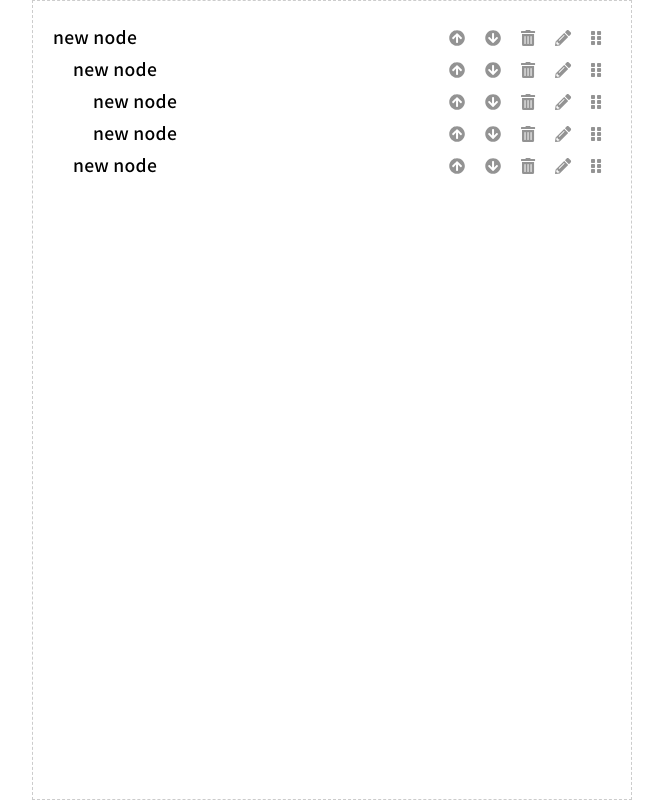
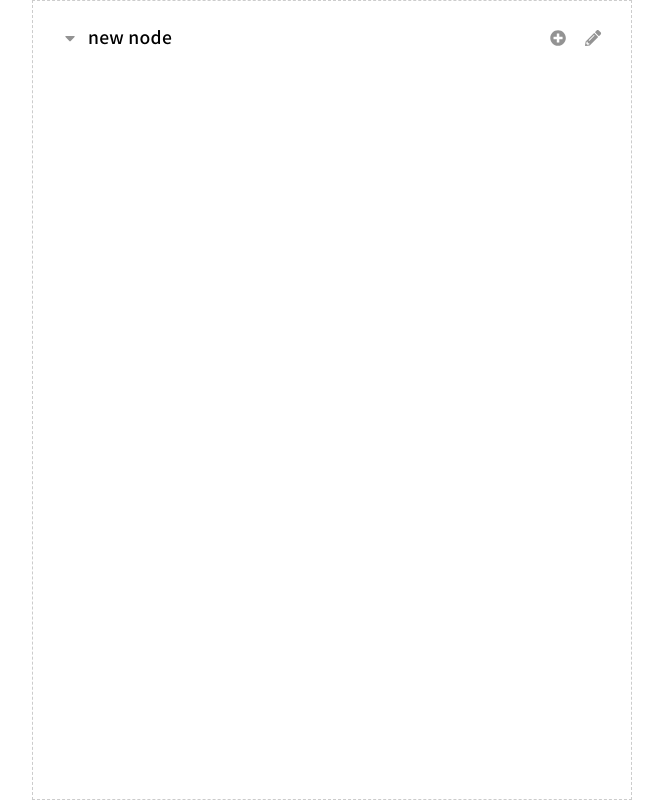
Before and after one commit to HamSungJun/PRIME-UI, a Vue app: page / in a window 1280 px wide. Shown: the whole page, without its empty margins (308-971 px from the left). Built offline with nearby package versions, Linux system fonts and the light colour scheme.

Commit message:
Pui-TreeView 기능 구현

```diff
--- a/src/main.js
+++ b/src/main.js
@@ -5,14 +5,18 @@ import { library } from '@fortawesome/fontawesome-svg-core'
 import { FontAwesomeIcon } from '@fortawesome/vue-fontawesome'
 import {
   faTrashAlt,
+  faCaretDown,
   faPencilAlt,
+  faPlusCircle,
   faGripVertical,
   faArrowCircleUp
 } from '@fortawesome/free-solid-svg-icons'
 
 library.add(
   faTrashAlt,
+  faCaretDown,
   faPencilAlt,
+  faPlusCircle,
   faGripVertical,
   faArrowCircleUp
 )
--- a/src/packages/components/pui-treeview/pui-treebus.js
+++ b/src/packages/components/pui-treeview/pui-treebus.js
@@ -8,6 +8,7 @@ export const PUI_TREE_BUS = function () {
         nodeFunctionSet: new Set([
           'pui-tree-node-create-before',
           'pui-tree-node-create-after',
+          'pui-tree-node-append',
           'pui-tree-node-remove',
           'pui-tree-node-update'
         ])
@@ -40,8 +41,16 @@ export const PUI_TREE_BUS = function () {
           this.createNode({ nodeName })
         )
       },
-      onRemove () {
-
+      onAppend ({ currentNode, nodeName }) {
+        currentNode.children.push(this.createNode({ nodeName }))
+      },
+      onRemove ({ parentNode, currentNode }) {
+        if (!parentNode) return
+        const currentNodeIndex = parentNode.children.findIndex(node => node === currentNode)
+        parentNode.children.splice(
+          currentNodeIndex,
+          1
+        )
       },
       onUpdate () {
 
--- a/src/packages/components/pui-treeview/pui-treenode.vue
+++ b/src/packages/components/pui-treeview/pui-treenode.vue
@@ -8,6 +8,20 @@
     >
         <span
           :class="[
+            'pui-tree-fold',
+            'pui-tree-node__item',
+            'pui-tree-node__item-function-icon',
+            {'pui-tree-node__item-status--visible': isInternalNode},
+            {'pui-tree-node__item-status--Invisible': !isInternalNode}
+          ]"
+        >
+          <font-awesome-icon
+            :class="[{'rotate-180': !treeFold}]"
+            :icon="['fas', 'caret-down']"
+          />
+        </span>
+        <span
+          :class="[
             'pui-tree-node__item',
             'pui-tree-node__item-name'
           ]"
@@ -16,7 +30,7 @@
           {{treeData.name}}
         </span>
         <span
-          v-if="treeNodeCreateBefore"
+          v-if="treeNodeCreateBefore && treeDataParent"
           :class="[
             'pui-tree-node-create-before',
             'pui-tree-node__item',
@@ -28,7 +42,7 @@
           />
         </span>
         <span
-          v-if="treeNodeCreateAfter"
+          v-if="treeNodeCreateAfter && treeDataParent"
           :class="[
             'pui-tree-node-create-after',
             'pui-tree-node__item',
@@ -41,7 +55,19 @@
           />
         </span>
         <span
-          v-if="treeNodeRemove"
+          v-if="treeNodeAppend"
+          :class="[
+            'pui-tree-node-append',
+            'pui-tree-node__item',
+            'pui-tree-node__item-function-icon',
+          ]"
+        >
+          <font-awesome-icon
+            :icon="['fas', 'plus-circle']"
+          />
+        </span>
+        <span
+          v-if="treeNodeRemove && treeDataParent"
           :class="[
             'pui-tree-node-remove',
             'pui-tree-node__item',
@@ -65,7 +91,7 @@
           />
         </span>
         <span
-          v-if="treeNodeMove"
+          v-if="treeNodeMove && treeDataParent"
           :class="[
             'pui-tree-node-move',
             'pui-tree-node__item',
@@ -98,6 +124,10 @@ export default {
       default: () => null,
       required: false
     },
+    treeFold: {
+      type: Boolean,
+      required: true
+    },
     treeNodeDefaultName: {
       type: String,
       required: true
@@ -119,6 +149,10 @@ export default {
       required: true
     },
     treeNodeCreateAfter: {
+      type: Boolean,
+      required: true
+    },
+    treeNodeAppend: {
       type: Boolean,
       required: true
     },
@@ -148,6 +182,9 @@ export default {
     },
     isDraggable () {
       return this.treeNodeMove
+    },
+    isInternalNode () {
+      return this.treeData.children.length > 0
     }
   },
   mounted () {
@@ -161,9 +198,8 @@ export default {
       return true
     },
     onNodeClick (event) {
-      const functionClass = event.target.classList.item(0)
+      const functionClass = event.target.closest('.pui-tree-node__item')?.classList.item(0)
       if (this.treeBus.nodeFunctionSet.has(functionClass)) {
-        console.log(functionClass)
         switch (functionClass) {
           case 'pui-tree-node-create-before':
             return this.treeBus.onCreateBefore({
@@ -177,6 +213,21 @@ export default {
               currentNode: this.treeData,
               nodeName: this.treeNodeDefaultName
             })
+          case 'pui-tree-node-append':
+            return this.treeBus.onAppend({
+              currentNode: this.treeData,
+              nodeName: this.treeNodeDefaultName
+            })
+          case 'pui-tree-node-remove':
+            return this.treeBus.onRemove({
+              parentNode: this.treeDataParent,
+              currentNode: this.treeData
+            })
+        }
+      } else {
+        switch (functionClass) {
+          case 'pui-tree-fold':
+            return this.$emit('tree-fold')
         }
       }
     }
@@ -191,9 +242,6 @@ export default {
   height: 30px;
   margin: 2px 0;
   align-items: center;
-  &:hover{
-    border: 1px dashed #ccc;
-  }
   &__item{
     &-name{
       font-size: 1.25rem;
@@ -207,13 +255,23 @@ export default {
       font-size: 1.15rem;
       text-decoration: underline;
       cursor: pointer;
-      padding: 0 10px;
+      padding: 0 5px;
+      min-width: 35px;
       color: rgba(40,40,40,0.5);
       transition: color 0.25s ease;
       &:hover{
         color: rgb(30,30,30);
         background-color: rgba(220,220,220,0.75);
       }
+      svg {
+        transition: transform 0.25s ease;
+      }
+    }
+    &-status--visible{
+      visibility: visible;
+    }
+    &-status--Invisible{
+      visibility: hidden;
     }
   }
 }
--- a/src/packages/components/pui-treeview/pui-treeview.vue
+++ b/src/packages/components/pui-treeview/pui-treeview.vue
@@ -4,18 +4,21 @@
             :tree-bus="treeBus"
             :tree-data="treeData"
             :tree-data-parent="treeDataParent"
+            :tree-fold="isTreeFolded"
             :tree-level="treeLevel"
             :tree-max-level="treeMaxLevel"
             :tree-level-gap="treeLevelGap"
             :tree-node-default-name="treeNodeDefaultName"
             :tree-node-create-before="treeNodeCreateBefore"
             :tree-node-create-after="treeNodeCreateAfter"
+            :tree-node-append="treeNodeAppend"
             :tree-node-remove="treeNodeRemove"
             :tree-node-update="treeNodeUpdate"
             :tree-node-move="treeNodeMove"
-            @click="onNodeClick"
+            @tree-fold="onTreeFold"
         />
           <pui-treeview
+              v-show="!isTreeFolded"
               v-for="_treeData in treeData.children"
               :key="_treeData.id"
               :tree-bus="treeBus"
@@ -26,6 +29,7 @@
               :tree-level-gap="treeLevelGap"
               :tree-node-create-before="treeNodeCreateBefore"
               :tree-node-create-after="treeNodeCreateAfter"
+              :tree-node-append="treeNodeAppend"
               :tree-node-remove="treeNodeRemove"
               :tree-node-update="treeNodeUpdate"
               :tree-node-move="treeNodeMove"
@@ -56,6 +60,11 @@ export default {
       default: () => null,
       required: false
     },
+    treeFold: {
+      type: Boolean,
+      default: true,
+      required: false
+    },
     treeLevel: {
       type: Number,
       default: 0,
@@ -81,6 +90,11 @@ export default {
       default: true,
       required: false
     },
+    treeNodeAppend: {
+      type: Boolean,
+      default: true,
+      required: false
+    },
     treeNodeRemove: {
       type: Boolean,
       default: true,
@@ -102,9 +116,18 @@ export default {
       required: false
     }
   },
+  data () {
+    return {
+      isTreeFolded: this.treeFold
+    }
+  },
+  mounted () {},
   methods: {
     onNodeClick (event) {
       this.$emit('click', event)
+    },
+    onTreeFold () {
+      this.isTreeFolded = !this.isTreeFolded
     }
   }
 }
--- a/src/styles/_transitions.scss
+++ b/src/styles/_transitions.scss
@@ -1,3 +1,13 @@
+.rotate-90{
+    transform: rotate(90deg);
+}
+.rotate-180{
+    transform: rotate(180deg);
+}
+.rotate-270{
+    transform: rotate(270deg);
+}
+
 .fade-enter-active,
 .fade-leave-active{
     transition: opacity 0.25s ease;
```
Lines whose indentation alone changed are shown as unchanged.
